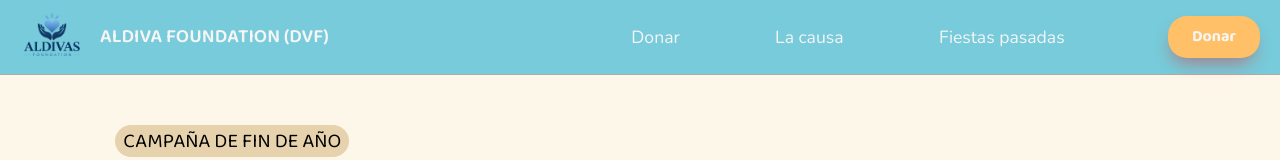
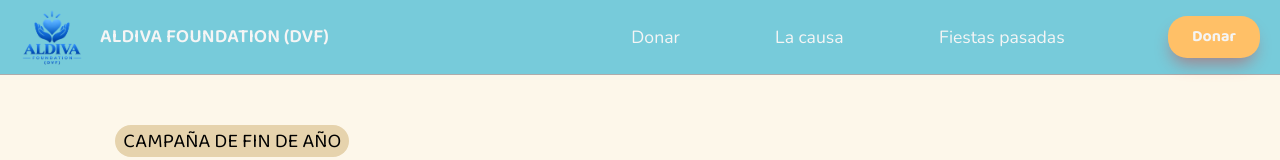
Before and after one commit to shaco06/Diva-s-Foundation-main, a plain HTML site: page index.html in a window 1280 px wide. Shown: the top 160 px of the page. Drawn offline with nearby package versions, Linux system fonts and the light colour scheme.

Commit message:
logo actualizado

```diff
--- a/index.html
+++ b/index.html
@@ -4,7 +4,7 @@
    <meta charset="UTF-8">
     <meta name="viewport" content="width=device-width, initial-scale=1.0">
     <title>ALDIVA FOUNDATION (DVF)</title>
-    <link rel="icon" type="image/png" href="img/ALDIVAS FOUNDATION_logo.png">
+    <link rel="icon" type="image/png" href="img/ALDIVA_FOUNDATION_DVF_transparent.png">
     <link rel="preload" href="css/styles.css" as="style">
     <link href="css/styles.css" rel="stylesheet">
     <link rel="preload" href="css/normalize.css" as="style">
@@ -16,7 +16,7 @@
 <body>
     <header class="header">
             <a class="header_logo"href="index.html">
-                <img class="header_logo-img" src="img/ALDIVAS FOUNDATION_logo.png" alt="Logo de la fundación">
+                <img class="header_logo-img" src="img/ALDIVA_FOUNDATION_DVF_transparent.png" alt="Logo de la fundación">
                 <h3 class=" header_logo-text">ALDIVA FOUNDATION (DVF)</h3>
             </a>
         <div class="header_menu">
@@ -226,7 +226,7 @@
     </section>
     <footer id="footer" class="footer_container">
         <div class="footer_izquierda">
-            <img class="footer_img" src="img/ALDIVAS FOUNDATION_logo.png" alt="footer_logo">
+            <img class="footer_img" src="img/ALDIVA_FOUNDATION_DVF_transparent.png" alt="footer_logo">
             <h4 class="footer_titulo">ALDIVA FOUNDATION (DVF)</h4>
         </div>
         <p class="footer_text">Hecho con cariño para las fiestas navideñas · </p>
```
Also changed, not shown: img/ALDIVA_FOUNDATION_DVF_transparent.png (added), img/Aldiva Foundation Logo.png (added), img/Aldiva Foundation nbg.png (added).
